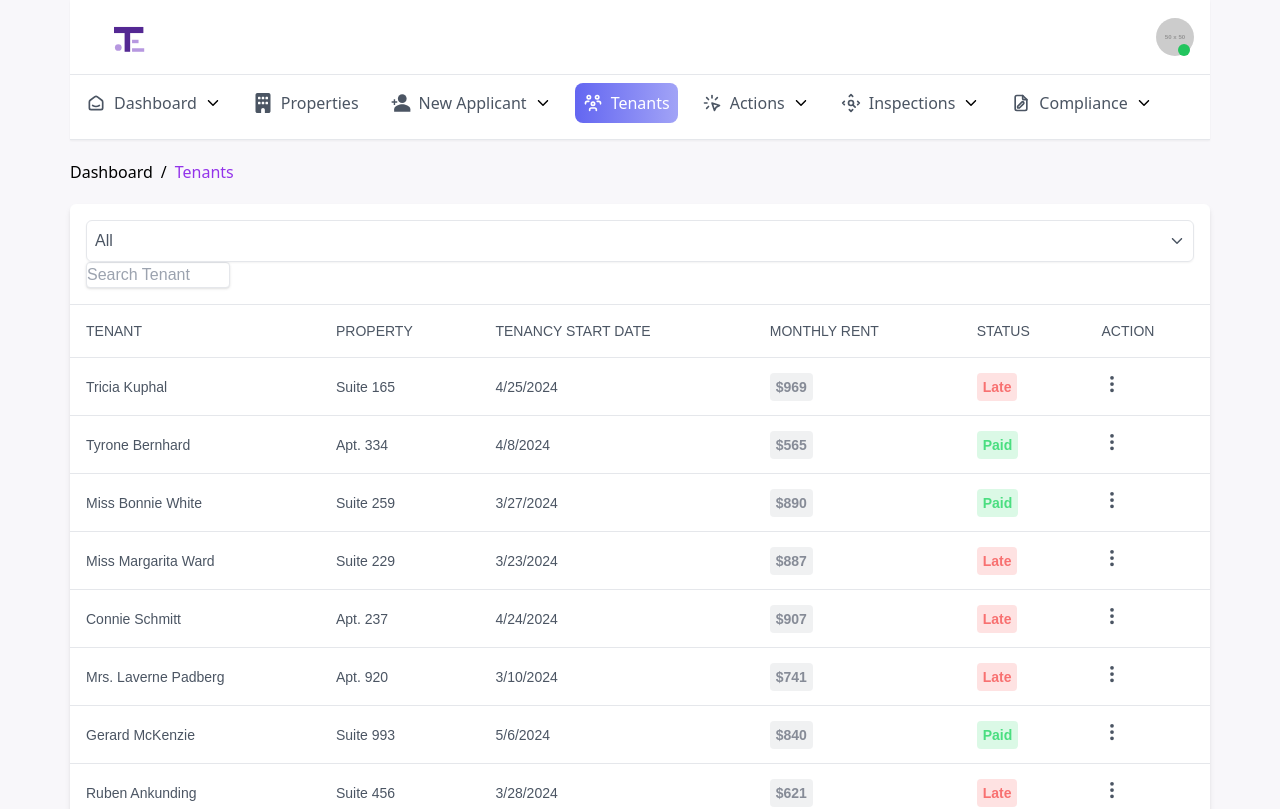
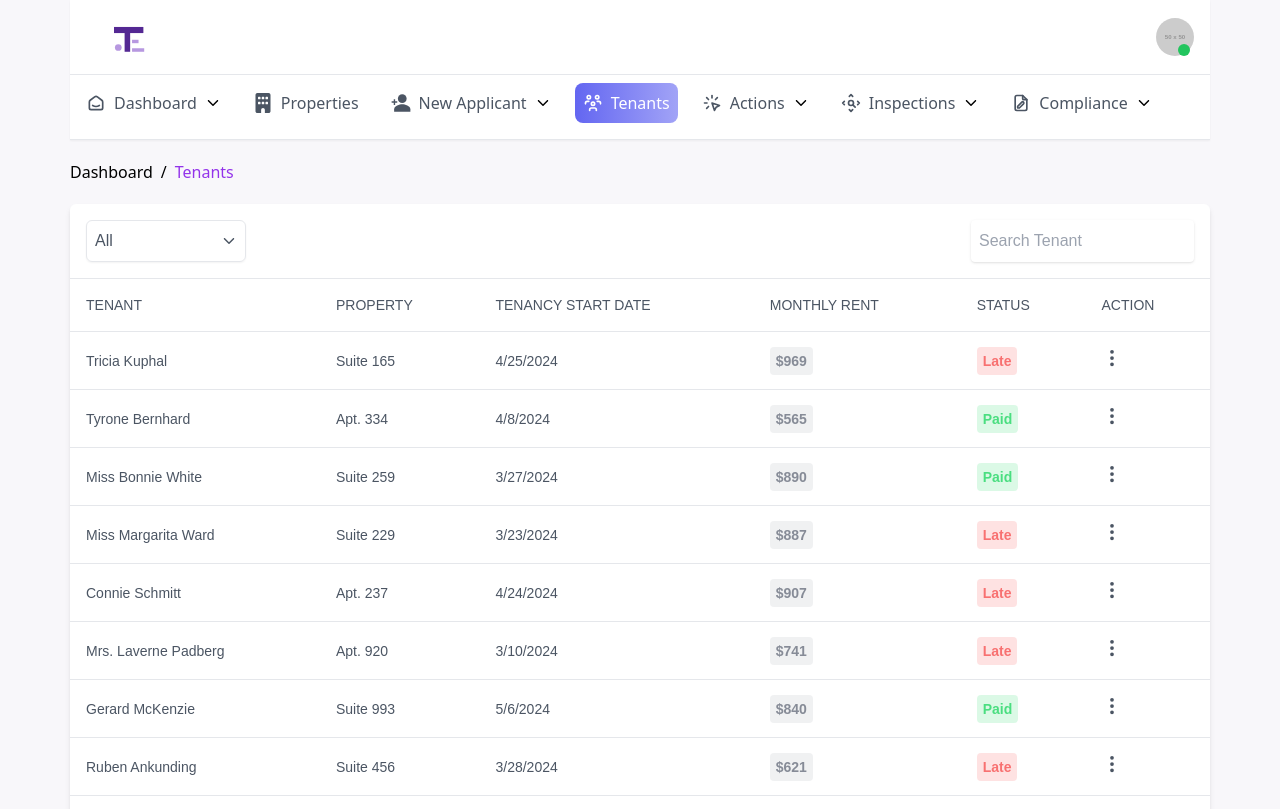
Before and after one commit to natzgg/htmool, a React (Create React App) app: page /tenants in a window 1280 px wide. Shown: the top 809 px of the page. Built offline with nearby package versions, Linux system fonts and the light colour scheme.

Commit message:
Add search tenant

```diff
--- a/src/components/Dropdown.tsx
+++ b/src/components/Dropdown.tsx
@@ -9,7 +9,10 @@ const Dropdown = () => {
   const items = ["Applications", "Current Tenants", "Ex Tenants", "Declined"];
 
   return (
-    <div onClick={() => setCollapsed(!collapsed)} className="relative group">
+    <div
+      onClick={() => setCollapsed(!collapsed)}
+      className="relative group lg:w-40"
+    >
       <div className="h-max w-max min-w-full border rounded-md shadow-sm">
         <button className="w-full flex items-center justify-between p-2 rounded-md space-x-6">
           <span>{value}</span>
--- a/src/components/tenants/TenantFilter.tsx
+++ b/src/components/tenants/TenantFilter.tsx
@@ -19,8 +19,10 @@ const TenantFilter = ({ table }: { table: Table<Tenant> }) => {
 
   return (
     <div className="p-4">
-      <Dropdown />
-      <TenantSearch column={column} />
+      <div className="flex flex-col lg:flex-row w-full justify-between gap-2">
+        <Dropdown />
+        <TenantSearch column={column} />
+      </div>
     </div>
   );
 };
--- a/src/components/tenants/TenantSearch.tsx
+++ b/src/components/tenants/TenantSearch.tsx
@@ -43,7 +43,7 @@ const TenantSearch = ({ column }: { column: Column<any, unknown> }) => {
       value={(columnFilterValue ?? "") as string}
       onChange={(value) => column.setFilterValue(value)}
       placeholder={`Search Tenant`}
-      className="w-36 border shadow rounded"
+      className="w-120 shadow rounded p-2 focus:ring-2 focus:ring-blue-500 outline-none"
     />
   );
 };
```
